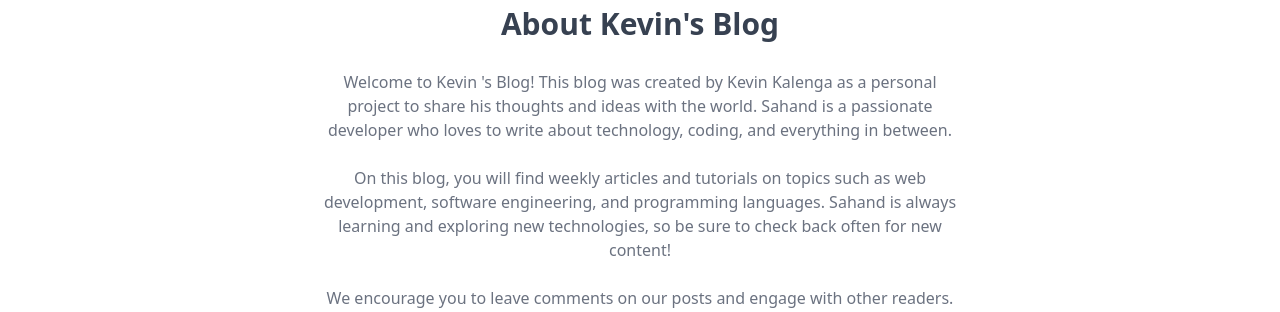
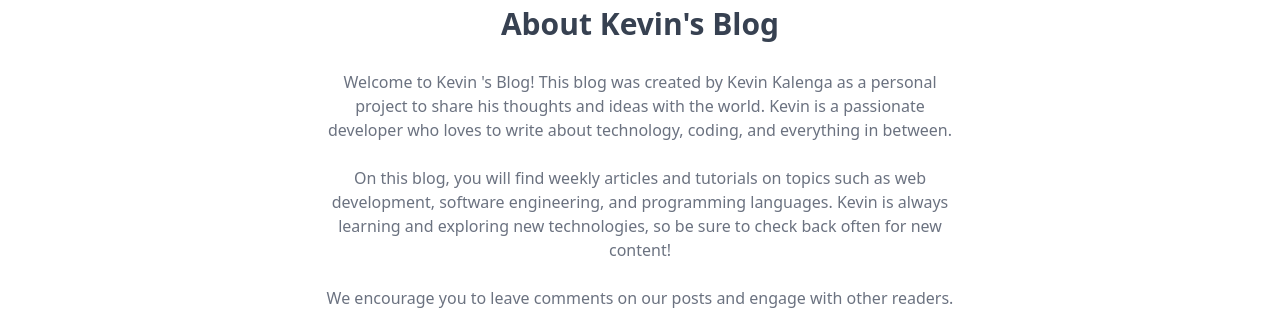
Before and after one commit to kevinkalenga/Mern_Blog, a React (Vite) app in the folder client/: page /about in a window 1280 px wide. Shown: the part 296-608 px from the top of the page. Built offline with nearby package versions, Linux system fonts and the light colour scheme; no server answers.

Commit message:
About component fixed

```diff
--- a/client/src/pages/About.jsx
+++ b/client/src/pages/About.jsx
@@ -11,14 +11,14 @@ export default function About() {
             <p>
               Welcome to Kevin 's Blog! This blog was created by Kevin Kalenga
               as a personal project to share his thoughts and ideas with the
-              world. Sahand is a passionate developer who loves to write about
+              world. Kevin is a passionate developer who loves to write about
               technology, coding, and everything in between.
             </p>
 
             <p>
               On this blog, you will find weekly articles and tutorials on topics
               such as web development, software engineering, and programming
-              languages. Sahand is always learning and exploring new
+              languages. Kevin is always learning and exploring new
               technologies, so be sure to check back often for new content!
             </p>
 
```
